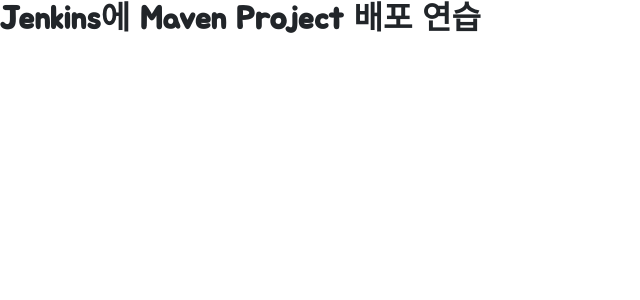
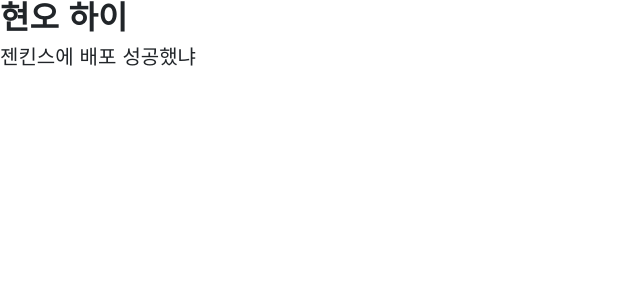
Before and after one commit to Jonas0228/jenkins_project_maven, a Java web app: page / in a window 1280 px wide. Shown: the top 300 px of the page, without its empty margins (0-640 px from the left). Run offline with Spring Boot 4, a stand-in JSP engine, Linux system fonts and the light colour scheme; some web fonts are replaced.

Commit message:
0512 1522

```diff
--- a/src/main/webapp/WEB-INF/home.jsp
+++ b/src/main/webapp/WEB-INF/home.jsp
@@ -19,6 +19,7 @@
 </style>
 </head>
 <body>
-<h2><b>Jenkins에 Maven Project 배포 연습</b></h2>
+<h2><b>현오 하이</b></h2>
+<h5>젠킨스에 배포 성공했냐</h5>
 </body>
 </html>
```
